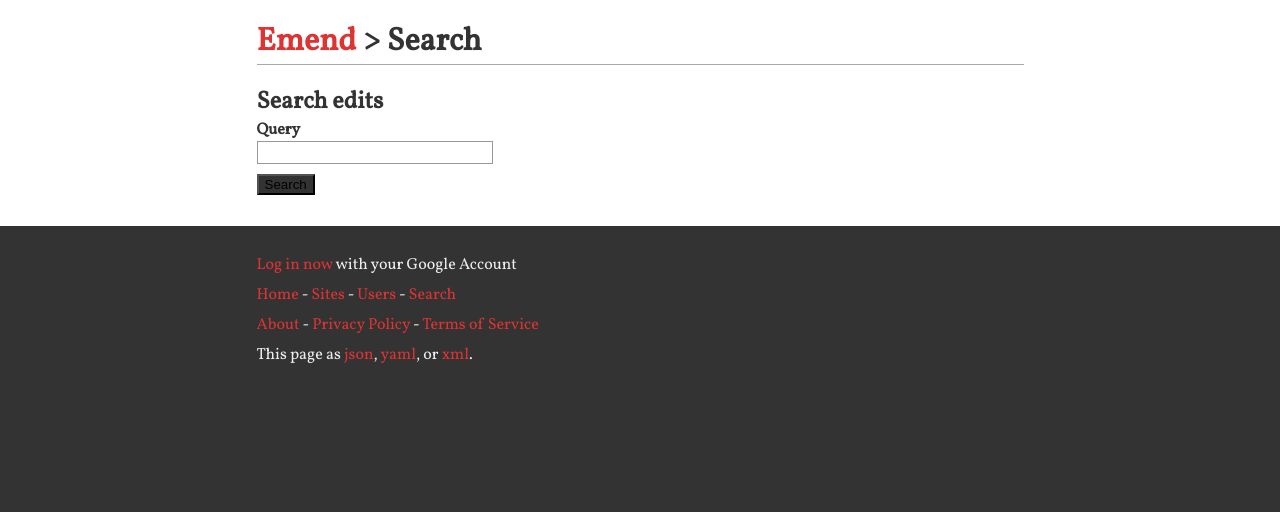
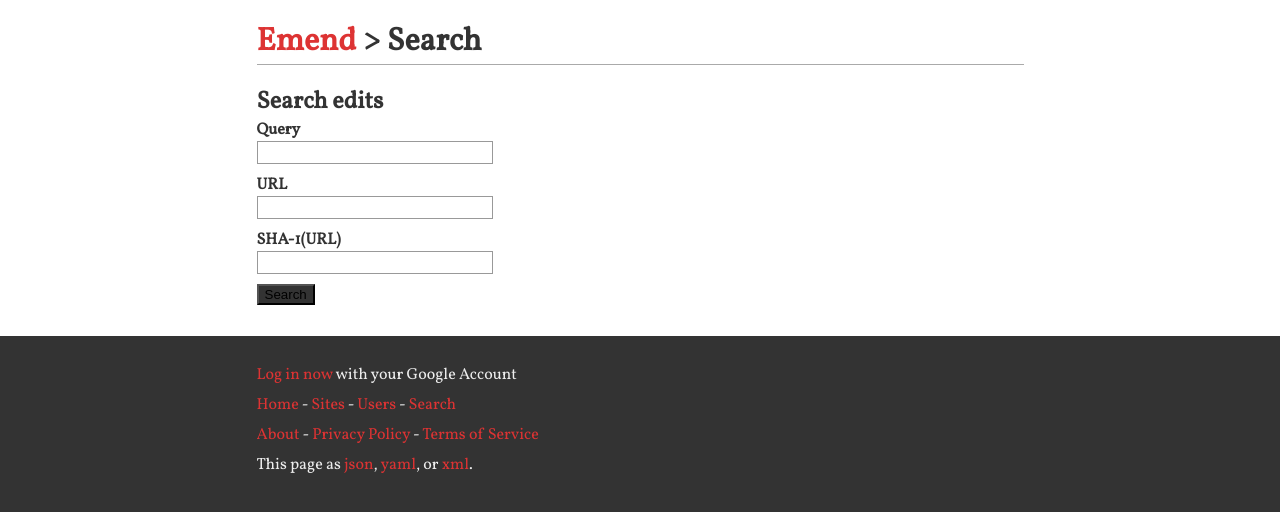
Before and after one commit to tantalor/emend, a Python web app: template app/templates/search/default.html in a window 1280 px wide. Shown: the top 512 px of the page. Run offline with Jinja, Linux system fonts and the light colour scheme; the template is opened without the code that fills it, so the values that code supplies are empty; some libraries are stand-ins or nearby versions.

Commit message:
added form fields for url and url_sha1

```diff
--- a/app/templates/search/default.html
+++ b/app/templates/search/default.html
@@ -17,6 +17,14 @@
         <span class="name">Query</span>
         <input type="search" class="text" name="q" id="q" value=""/>
       </label>
+      <label class="field" for="url">
+        <span class="name">URL</span>
+        <input type="search" class="text" name="url" id="url" value=""/>
+      </label>
+      <label class="field" for="url_sha1">
+        <span class="name">SHA-1(URL)</span>
+        <input type="search" class="text" name="url_sha1" id="url_sha1" value=""/>
+      </label>
       <label class="field buttons">
         <input type="submit" value="Search" class="awesome grey button"/>
       </label>
```
Also changed, not shown: app/handlers/search/edits.py (+6 -1 lines).
